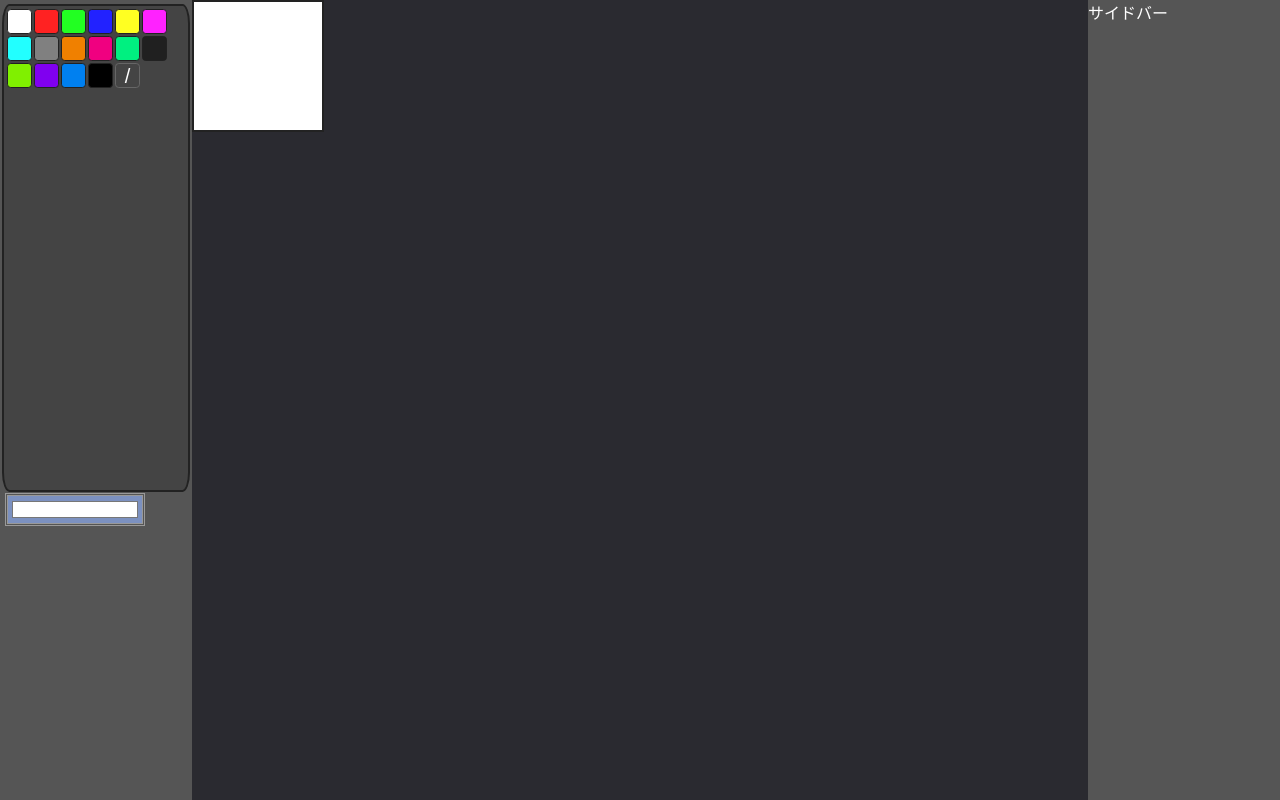
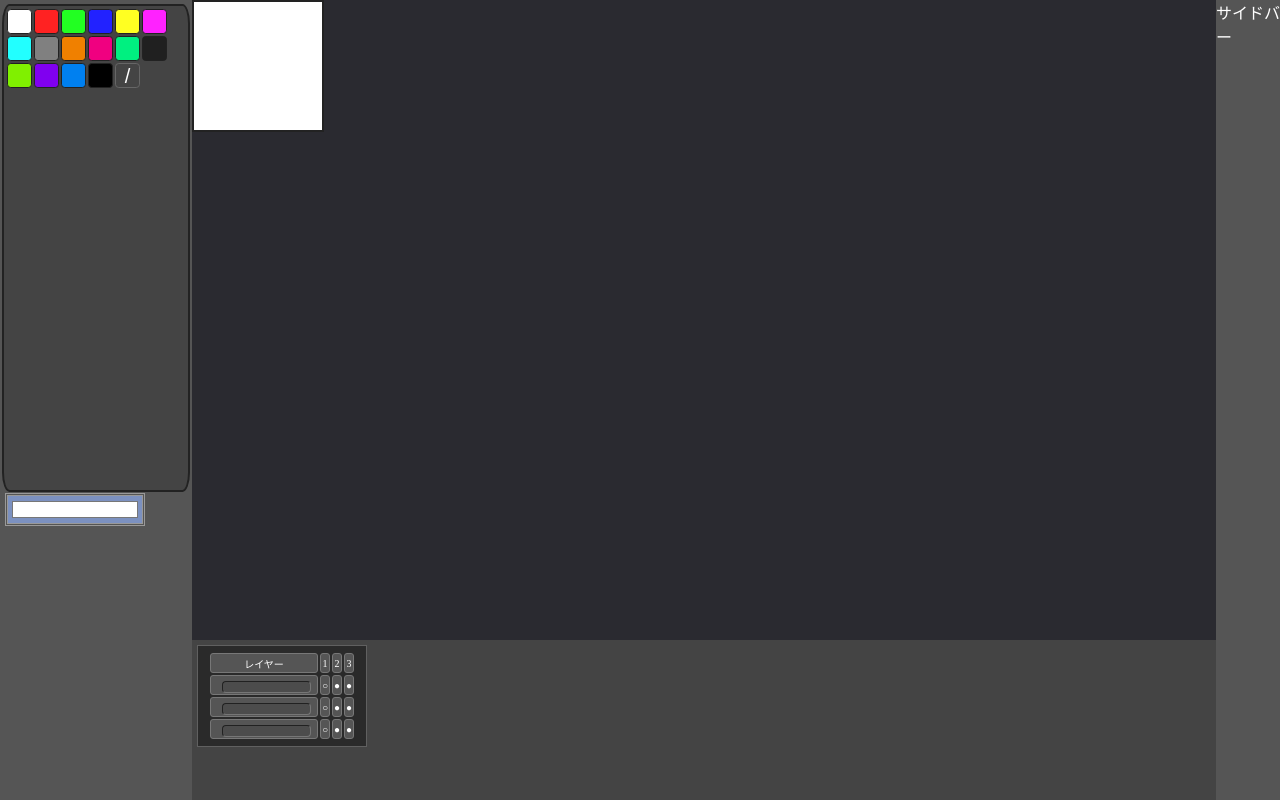
Before and after one commit to sashi0034/web-dotter, a React (Create React App) app: page / in a window 1280 px wide. Built offline with nearby package versions, Linux system fonts and the light colour scheme.

Commit message:
とりあえずそれっぽいレイヤーとフレームプロパティのデザインを作った

```diff
--- a/src/App.css
+++ b/src/App.css
@@ -13,20 +13,30 @@
 	z-index: 1;
 	user-select: none;
 }
-.main-document{
+#main-document{
 	margin-left: 15%;
 	margin-right: 15%;
 	width: 100%;
+	height: 80%;
 	text-align: center;
 	position: fixed;
 	z-index: 0;
 }
 .right-bar{
-	margin-left: 85%;
-	width: 15%;
+	margin-left: 95%;
+	width: 5%;
 	height: 100%;
 	background-color: #555;
 	text-align: left;
 	position: fixed;
 	z-index: 1;
 }
+.bottom-bar{
+	margin-left: 15%;
+	width: 80%;
+	bottom: 0;
+	height: 20%;
+	overflow: auto;
+	background-color: #444;
+	position: fixed;
+}
--- a/src/App.tsx
+++ b/src/App.tsx
@@ -1,6 +1,7 @@
 import React from "react";
 import {DeliveryData} from "./deliveryData"
 import {LeftBar} from "./leftBar/LeftBar"
+import {BottomBar} from "./bottomBar/BottomBar"
 import { MainCanavas } from "./canvas/MainCanvas";
 
 import "./App.css";
@@ -22,8 +23,12 @@ export class App extends React.Component<{},{}>
 					<LeftBar deliveryData={this.deliveryData}/>
 				</div>
 
-				<div className="main-document">
-					<MainCanavas deliveryData={this.deliveryData}/>
+				<div id="main-document">
+					<MainCanavas deliveryData={this.deliveryData} parentId="main-document"/>
+				</div>
+
+				<div className="bottom-bar">
+					<BottomBar deleveryData={this.deliveryData}/>
 				</div>
 
 				<div className="right-bar">
--- /dev/null
+++ b/src/bottomBar/BottomBar.tsx
@@ -0,0 +1,29 @@
+import React from "react";
+import {DeliveryData} from "../deliveryData"
+import { LayerFrameTable } from "./LayerFrameTable";
+
+interface IBottomBarProps
+{
+    deleveryData: DeliveryData
+}
+interface IBottomBarState
+{
+
+}
+
+export class BottomBar extends React.Component<IBottomBarProps, IBottomBarState>
+{
+    constructor(props: IBottomBarProps)
+    {
+        super(props);
+    }
+
+    public override render(): React.ReactNode
+    {
+
+        return (
+        <div>
+            <LayerFrameTable deliveryData={this.props.deleveryData}/>
+        </div>);
+    }
+}
--- /dev/null
+++ b/src/bottomBar/LayerFrameTable.css
@@ -0,0 +1,39 @@
+
+#layer-frame-table{
+    background-color: #2a2a2a;
+    margin: 5px;
+    border-style: ridge;
+    border-color: #606060;
+    border-width: 1px;
+    border-spacing: 2px;
+    padding: 5px 10px;
+}
+
+.layer-frame-raw{
+    height: 20px;
+    font-size: 10px;
+}
+
+.layer-frame-cell{
+    font-weight:100;
+    background-color: #555;
+    border: solid;
+    border-color: #777;
+    border-width: 1px;
+    border-radius: 3px;
+}
+
+.layer-cell-input{
+    padding-left: 5%;
+    color: #fff;
+    font-size: 80%;
+
+    width: 80px;
+    height: 8px;
+    background-color: #4c4c4c;
+    border-radius: 4px;
+    border-width: 0.5px;
+    margin-left: 10px;
+    margin-right: 10px;
+    margin-top: 4px;
+}
--- /dev/null
+++ b/src/bottomBar/LayerFrameTable.tsx
@@ -0,0 +1,51 @@
+import React from "react";
+import {DeliveryData} from "../deliveryData"
+import "./LayerFrameTable.css";
+
+interface IlayerFrameTableProps
+{
+    deliveryData: DeliveryData;
+}
+interface ILayerFrameTableState
+{
+
+}
+
+export class LayerFrameTable extends React.Component<IlayerFrameTableProps, ILayerFrameTableState>
+{
+    constructor(props: IlayerFrameTableProps)
+    {
+        super(props);
+    }
+
+    public override render(): React.ReactNode {
+        return(
+            <table id="layer-frame-table">
+                <tbody>
+                    <tr className="layer-frame-raw">
+                        <th className="layer-frame-cell">レイヤー</th>
+                        <th className="layer-frame-cell">1</th>
+                        <th className="layer-frame-cell">2</th>
+                        <th className="layer-frame-cell">3</th>
+                    </tr>
+                    {this.renderRaw()}
+                    {this.renderRaw()}
+                    {this.renderRaw()}
+                </tbody>
+            </table>
+        );
+    }
+    private renderRaw()
+    {
+        return(
+        <tr className="layer-frame-raw">
+            <th className="layer-frame-cell">
+                <input className="layer-cell-input" type={"text"}></input>
+            </th>
+            <th className="layer-frame-cell">○</th>
+            <th className="layer-frame-cell">●</th>
+            <th className="layer-frame-cell">●</th>
+        </tr>
+        )
+    }
+}
--- a/src/canvas/MainCanvas.tsx
+++ b/src/canvas/MainCanvas.tsx
@@ -9,7 +9,8 @@ import "./MainCanvas.css"
 
 interface IMainCanvasProps
 {
-    deliveryData: DeliveryData
+    deliveryData: DeliveryData,
+    parentId: string
 }
 
 class MouseState
@@ -138,7 +139,8 @@ export class MainCanavas extends React.Component<IMainCanvasProps, IMainCanvasSt
                 this.mouse.isMiddle = false;
             }
         });
-        window.addEventListener("wheel", (e)=>{
+
+        document.getElementById(this.props.parentId)?.addEventListener("wheel", (e)=>{
             this.scale += -(this.scale/10) * e.deltaY/100.0;
             this.scale = Math.max(this.scale, 1.0);
             this.styleSize = {width: this.sizeWidth*this.scale + "px", height: this.sizeHeight*this.scale+"px"};
```
Also changed, not shown: src/useful.ts (added, +14 -0 lines).
